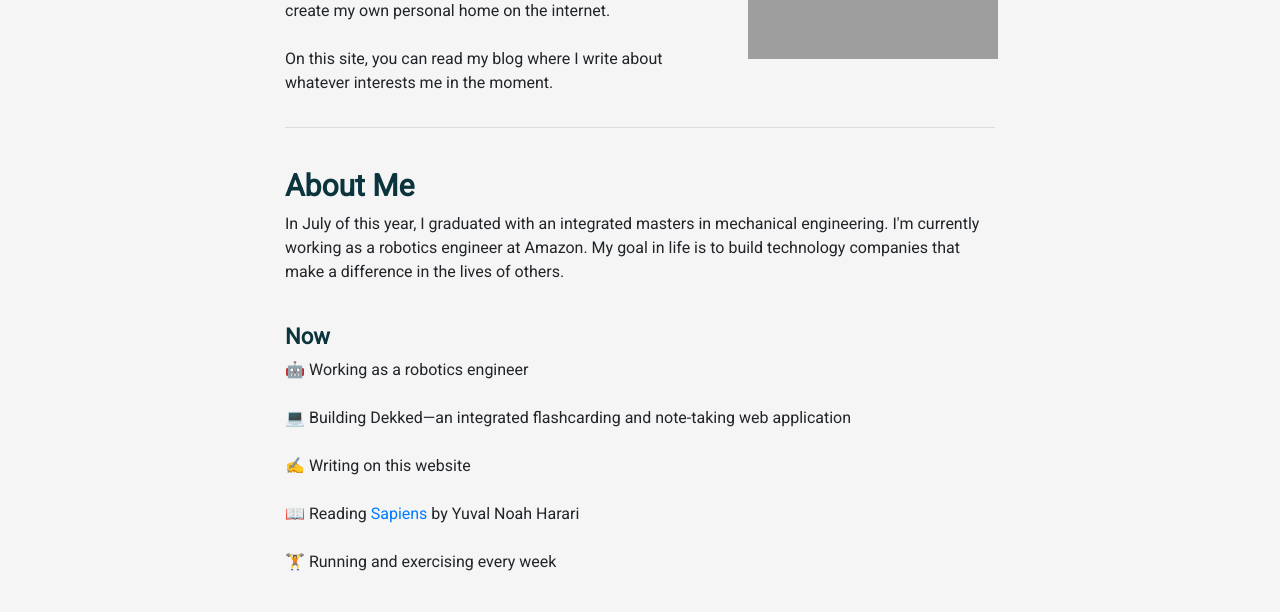
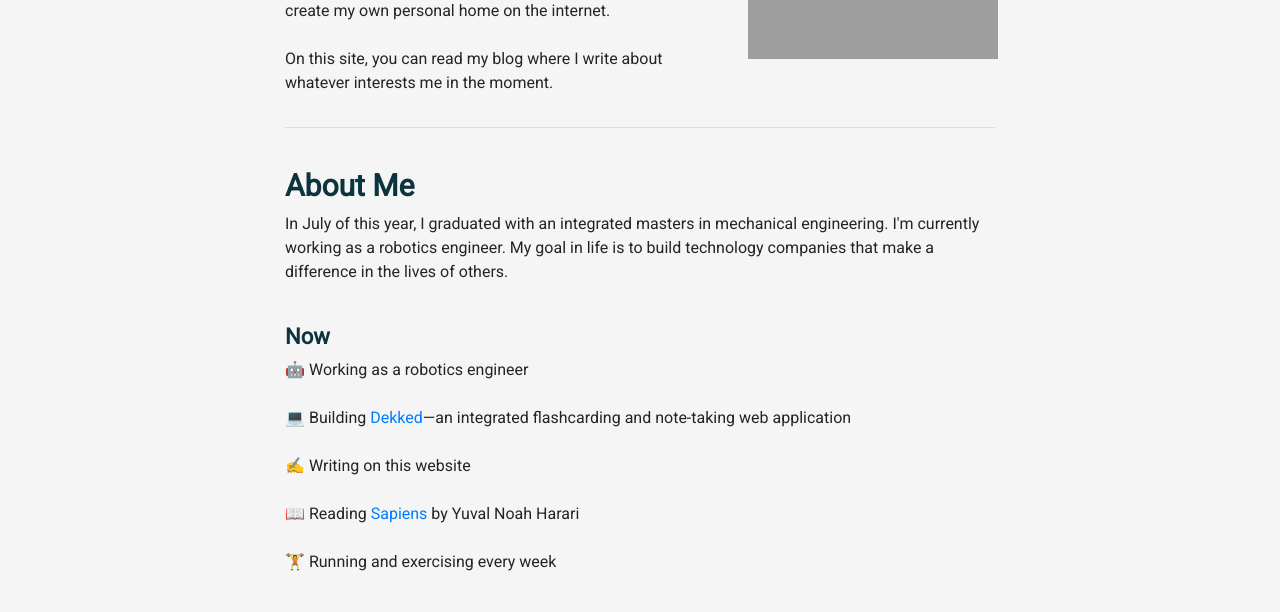
Before and after one commit to Jonathanvwersch/personal_blog, a Flask app: page / in a window 1280 px wide. Shown: the part 289-901 px from the top of the page. Run offline with Flask 2, Linux system fonts and the light colour scheme; grey boxes are pictures that could not be loaded.

Commit message:
Made Dekked a link on home page

```diff
--- a/flaskblog/templates/home.html
+++ b/flaskblog/templates/home.html
@@ -37,7 +37,7 @@
             <h2>About Me</h2>
             <p>
               In July of this year, I graduated with an integrated masters in mechanical engineering.
-              I'm currently working as a robotics engineer at Amazon. My goal in life is to build technology
+              I'm currently working as a robotics engineer. My goal in life is to build technology
               companies that make a difference in the lives of others.
             </p>
             <br>
@@ -45,7 +45,7 @@
             <ul>
               <li>🤖 Working as a robotics engineer</li>
               <br>
-              <li>💻 Building Dekked—an integrated flashcarding and note-taking web application</li>
+              <li>💻 Building <a href=https://dekked.app>Dekked</a>—an integrated flashcarding and note-taking web application</li>
               <br>
               <li>✍️ Writing on this website</li>
               <br>
```
